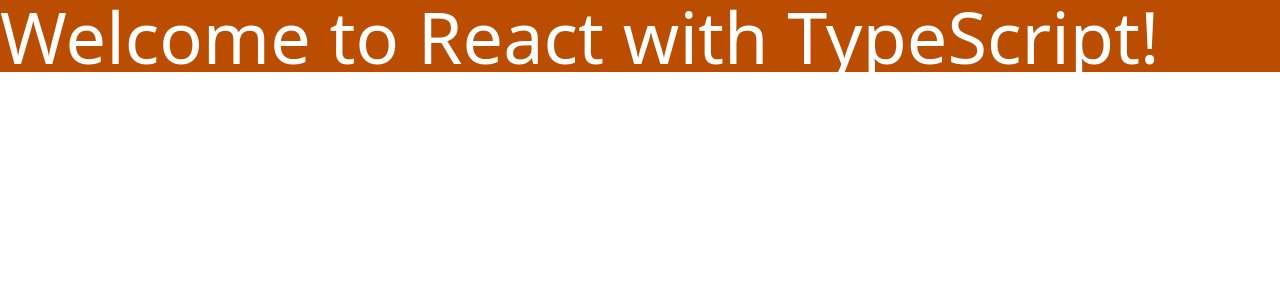
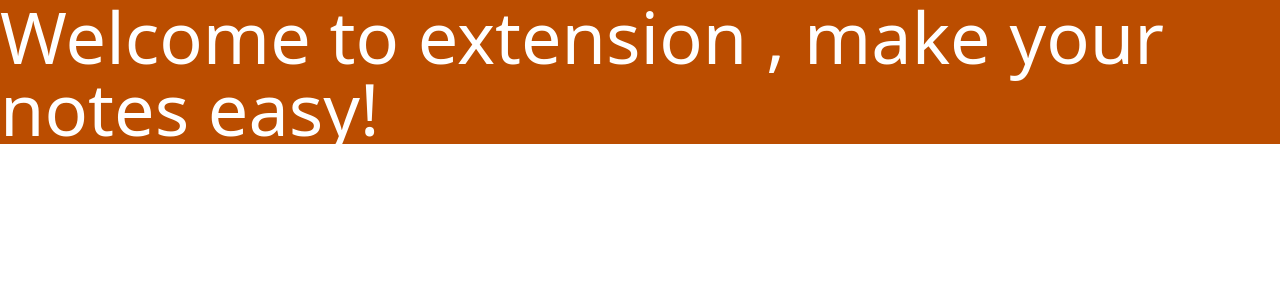
Before and after one commit to sajjannnn/easyNotes, a React (Vite) app in the folder extension/: page / in a window 1280 px wide. Shown: the top 300 px of the page. Built offline with nearby package versions, Linux system fonts and the light colour scheme.

Commit message:
update popup

```diff
--- a/extension/src/App.tsx
+++ b/extension/src/App.tsx
@@ -1,7 +1,7 @@
 function App() {
   return (
     <div>
-      <h1 className="bg-amber-700 text-7xl text-white">Welcome to React with TypeScript!</h1>
+      <h1 className="bg-amber-700 text-7xl text-white">Welcome to extension , make your notes easy!</h1>
     </div>
   )
 }
```
